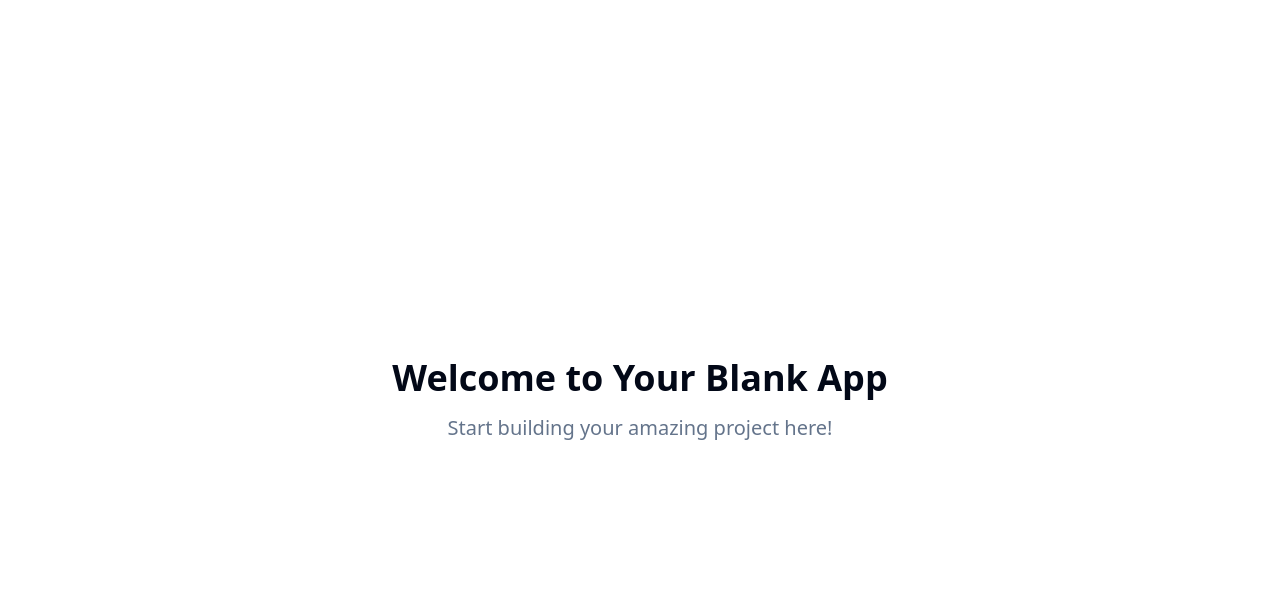
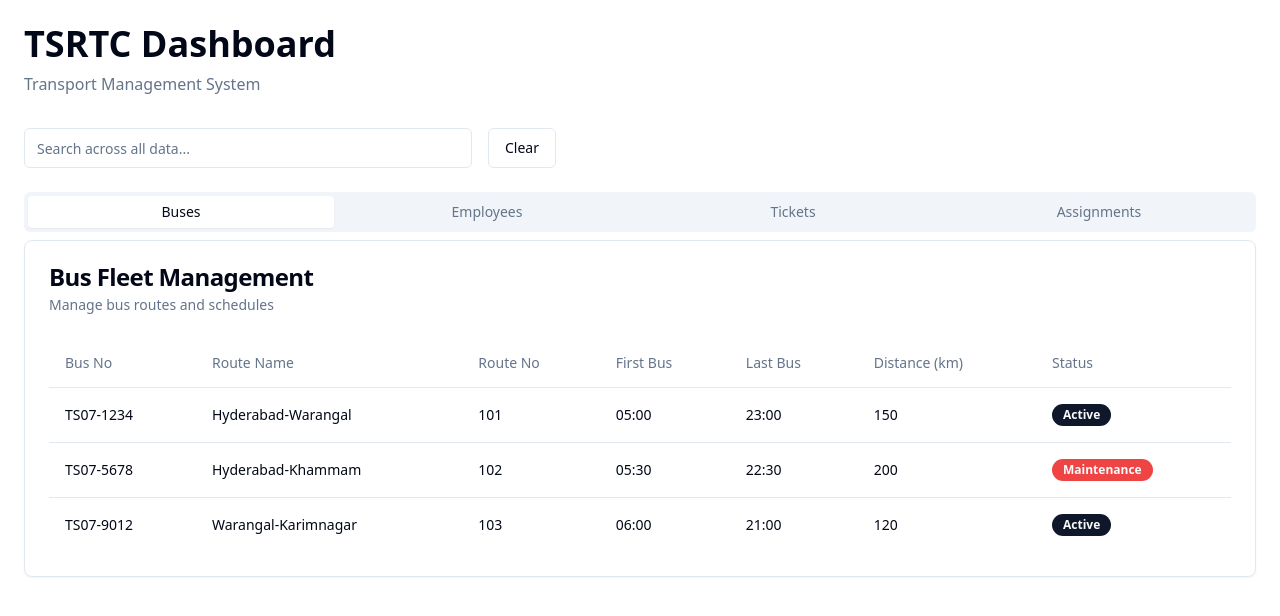
Before and after one commit to Lawrence2310/tsrtc, a React (Vite) app: page / in a window 1280 px wide. Shown: the top 616 px of the page. Built offline with nearby package versions, Linux system fonts and the light colour scheme.

Commit message:
Add basic dashboard layout
Create a simple dashboard structure to display information.

```diff
--- a/src/pages/Index.tsx
+++ b/src/pages/Index.tsx
@@ -1,11 +1,220 @@
-// Update this page (the content is just a fallback if you fail to update the page)
+import { useState } from "react";
+import { Card, CardContent, CardDescription, CardHeader, CardTitle } from "@/components/ui/card";
+import { Tabs, TabsContent, TabsList, TabsTrigger } from "@/components/ui/tabs";
+import { Input } from "@/components/ui/input";
+import { Button } from "@/components/ui/button";
+import { Table, TableBody, TableCell, TableHead, TableHeader, TableRow } from "@/components/ui/table";
+import { Badge } from "@/components/ui/badge";
 
 const Index = () => {
+  const [searchQuery, setSearchQuery] = useState("");
+
+  // Mock data
+  const buses = [
+    { busNo: "TS07-1234", routeName: "Hyderabad-Warangal", routeNo: "101", firstBusTime: "05:00", lastBusTime: "23:00", routeDistance: 150, status: "Active" },
+    { busNo: "TS07-5678", routeName: "Hyderabad-Khammam", routeNo: "102", firstBusTime: "05:30", lastBusTime: "22:30", routeDistance: 200, status: "Maintenance" },
+    { busNo: "TS07-9012", routeName: "Warangal-Karimnagar", routeNo: "103", firstBusTime: "06:00", lastBusTime: "21:00", routeDistance: 120, status: "Active" },
+  ];
+
+  const employees = [
+    { empId: "EMP001", name: "Rajesh Kumar", depotAssigned: "Hyderabad Central", phoneNo: "9876543210", designation: "Driver" },
+    { empId: "EMP002", name: "Suresh Reddy", depotAssigned: "Warangal", phoneNo: "9876543211", designation: "Conductor" },
+    { empId: "EMP003", name: "Ramesh Rao", depotAssigned: "Khammam", phoneNo: "9876543212", designation: "Driver" },
+  ];
+
+  const tickets = [
+    { date: "2024-01-15", ticketsSold: 450, revenueEarned: 13500, busNo: "TS07-1234" },
+    { date: "2024-01-15", ticketsSold: 320, revenueEarned: 9600, busNo: "TS07-5678" },
+    { date: "2024-01-15", ticketsSold: 280, revenueEarned: 8400, busNo: "TS07-9012" },
+  ];
+
+  const assignments = [
+    { empId: "EMP001", busNo: "TS07-1234", date: "2024-01-15", shift: "AM", trips: 3, distanceTraveled: 450 },
+    { empId: "EMP002", busNo: "TS07-1234", date: "2024-01-15", shift: "PM", trips: 2, distanceTraveled: 300 },
+    { empId: "EMP003", busNo: "TS07-5678", date: "2024-01-15", shift: "AM", trips: 2, distanceTraveled: 400 },
+  ];
+
+  const filterData = (data: any[], searchKey: string) => {
+    if (!searchQuery) return data;
+    return data.filter(item =>
+      Object.values(item).some(value =>
+        value?.toString().toLowerCase().includes(searchQuery.toLowerCase())
+      )
+    );
+  };
+
   return (
-    <div className="min-h-screen flex items-center justify-center bg-background">
-      <div className="text-center">
-        <h1 className="text-4xl font-bold mb-4">Welcome to Your Blank App</h1>
-        <p className="text-xl text-muted-foreground">Start building your amazing project here!</p>
+    <div className="min-h-screen bg-background p-6">
+      <div className="max-w-7xl mx-auto">
+        <div className="mb-8">
+          <h1 className="text-4xl font-bold text-foreground mb-2">TSRTC Dashboard</h1>
+          <p className="text-muted-foreground">Transport Management System</p>
+        </div>
+
+        <div className="mb-6 flex gap-4 items-center">
+          <Input
+            placeholder="Search across all data..."
+            value={searchQuery}
+            onChange={(e) => setSearchQuery(e.target.value)}
+            className="max-w-md"
+          />
+          <Button variant="outline" onClick={() => setSearchQuery("")}>Clear</Button>
+        </div>
+
+        <Tabs defaultValue="buses" className="w-full">
+          <TabsList className="grid w-full grid-cols-4">
+            <TabsTrigger value="buses">Buses</TabsTrigger>
+            <TabsTrigger value="employees">Employees</TabsTrigger>
+            <TabsTrigger value="tickets">Tickets</TabsTrigger>
+            <TabsTrigger value="assignments">Assignments</TabsTrigger>
+          </TabsList>
+
+          <TabsContent value="buses">
+            <Card>
+              <CardHeader>
+                <CardTitle>Bus Fleet Management</CardTitle>
+                <CardDescription>Manage bus routes and schedules</CardDescription>
+              </CardHeader>
+              <CardContent>
+                <Table>
+                  <TableHeader>
+                    <TableRow>
+                      <TableHead>Bus No</TableHead>
+                      <TableHead>Route Name</TableHead>
+                      <TableHead>Route No</TableHead>
+                      <TableHead>First Bus</TableHead>
+                      <TableHead>Last Bus</TableHead>
+                      <TableHead>Distance (km)</TableHead>
+                      <TableHead>Status</TableHead>
+                    </TableRow>
+                  </TableHeader>
+                  <TableBody>
+                    {filterData(buses, "buses").map((bus, index) => (
+                      <TableRow key={index}>
+                        <TableCell className="font-medium">{bus.busNo}</TableCell>
+                        <TableCell>{bus.routeName}</TableCell>
+                        <TableCell>{bus.routeNo}</TableCell>
+                        <TableCell>{bus.firstBusTime}</TableCell>
+                        <TableCell>{bus.lastBusTime}</TableCell>
+                        <TableCell>{bus.routeDistance}</TableCell>
+                        <TableCell>
+                          <Badge variant={bus.status === "Active" ? "default" : "destructive"}>
+                            {bus.status}
+                          </Badge>
+                        </TableCell>
+                      </TableRow>
+                    ))}
+                  </TableBody>
+                </Table>
+              </CardContent>
+            </Card>
+          </TabsContent>
+
+          <TabsContent value="employees">
+            <Card>
+              <CardHeader>
+                <CardTitle>Employee Management</CardTitle>
+                <CardDescription>Staff details and depot assignments</CardDescription>
+              </CardHeader>
+              <CardContent>
+                <Table>
+                  <TableHeader>
+                    <TableRow>
+                      <TableHead>Employee ID</TableHead>
+                      <TableHead>Name</TableHead>
+                      <TableHead>Depot</TableHead>
+                      <TableHead>Phone</TableHead>
+                      <TableHead>Designation</TableHead>
+                    </TableRow>
+                  </TableHeader>
+                  <TableBody>
+                    {filterData(employees, "employees").map((emp, index) => (
+                      <TableRow key={index}>
+                        <TableCell className="font-medium">{emp.empId}</TableCell>
+                        <TableCell>{emp.name}</TableCell>
+                        <TableCell>{emp.depotAssigned}</TableCell>
+                        <TableCell>{emp.phoneNo}</TableCell>
+                        <TableCell>
+                          <Badge variant="outline">{emp.designation}</Badge>
+                        </TableCell>
+                      </TableRow>
+                    ))}
+                  </TableBody>
+                </Table>
+              </CardContent>
+            </Card>
+          </TabsContent>
+
+          <TabsContent value="tickets">
+            <Card>
+              <CardHeader>
+                <CardTitle>Revenue & Ticket Sales</CardTitle>
+                <CardDescription>Daily ticket sales and revenue tracking</CardDescription>
+              </CardHeader>
+              <CardContent>
+                <Table>
+                  <TableHeader>
+                    <TableRow>
+                      <TableHead>Date</TableHead>
+                      <TableHead>Bus No</TableHead>
+                      <TableHead>Tickets Sold</TableHead>
+                      <TableHead>Revenue (₹)</TableHead>
+                    </TableRow>
+                  </TableHeader>
+                  <TableBody>
+                    {filterData(tickets, "tickets").map((ticket, index) => (
+                      <TableRow key={index}>
+                        <TableCell className="font-medium">{ticket.date}</TableCell>
+                        <TableCell>{ticket.busNo}</TableCell>
+                        <TableCell>{ticket.ticketsSold}</TableCell>
+                        <TableCell>₹{ticket.revenueEarned.toLocaleString()}</TableCell>
+                      </TableRow>
+                    ))}
+                  </TableBody>
+                </Table>
+              </CardContent>
+            </Card>
+          </TabsContent>
+
+          <TabsContent value="assignments">
+            <Card>
+              <CardHeader>
+                <CardTitle>Staff Assignments</CardTitle>
+                <CardDescription>Daily duty assignments and trip tracking</CardDescription>
+              </CardHeader>
+              <CardContent>
+                <Table>
+                  <TableHeader>
+                    <TableRow>
+                      <TableHead>Employee ID</TableHead>
+                      <TableHead>Bus No</TableHead>
+                      <TableHead>Date</TableHead>
+                      <TableHead>Shift</TableHead>
+                      <TableHead>Trips</TableHead>
+                      <TableHead>Distance (km)</TableHead>
+                    </TableRow>
+                  </TableHeader>
+                  <TableBody>
+                    {filterData(assignments, "assignments").map((assignment, index) => (
+                      <TableRow key={index}>
+                        <TableCell className="font-medium">{assignment.empId}</TableCell>
+                        <TableCell>{assignment.busNo}</TableCell>
+                        <TableCell>{assignment.date}</TableCell>
+                        <TableCell>
+                          <Badge variant={assignment.shift === "AM" ? "default" : "secondary"}>
+                            {assignment.shift}
+                          </Badge>
+                        </TableCell>
+                        <TableCell>{assignment.trips}</TableCell>
+                        <TableCell>{assignment.distanceTraveled}</TableCell>
+                      </TableRow>
+                    ))}
+                  </TableBody>
+                </Table>
+              </CardContent>
+            </Card>
+          </TabsContent>
+        </Tabs>
       </div>
     </div>
   );
```
